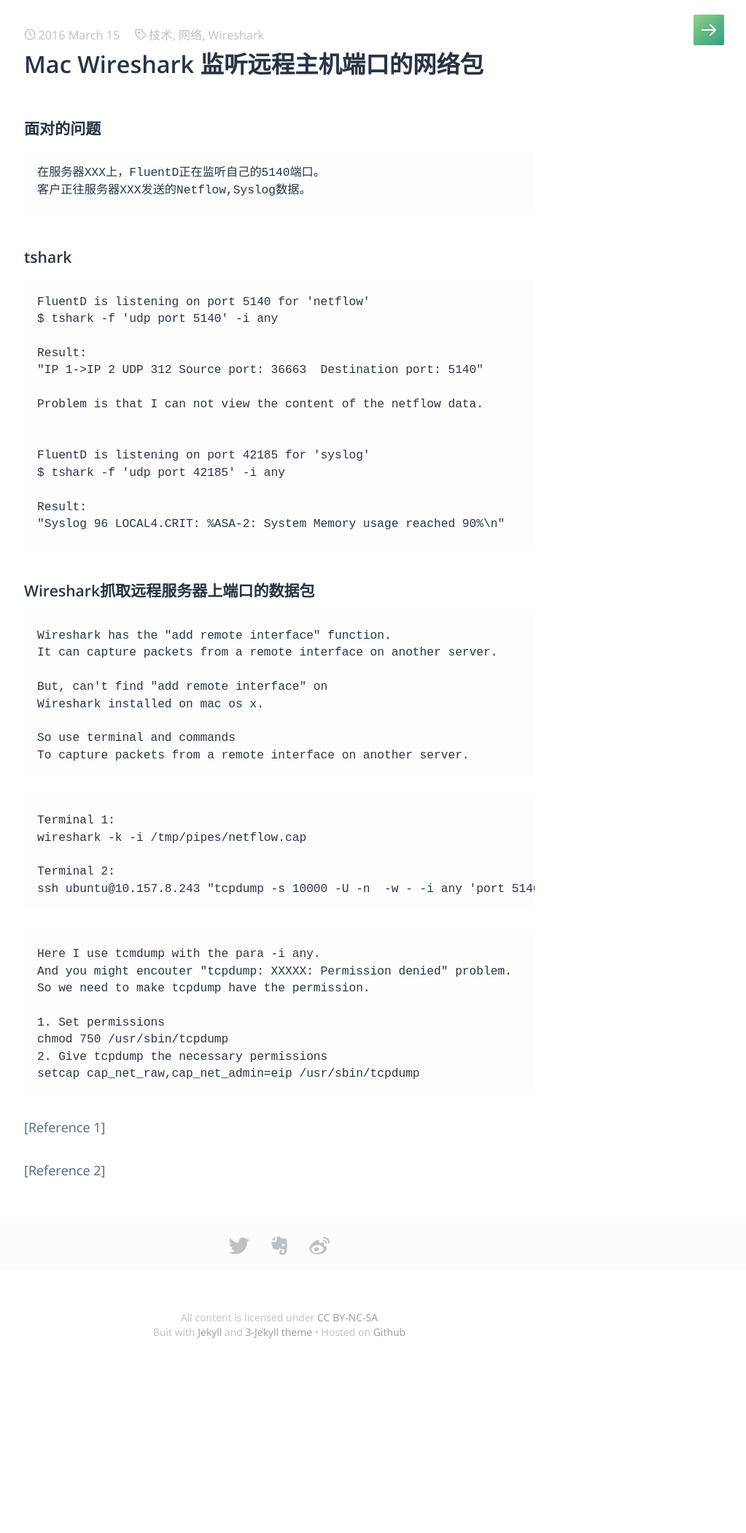
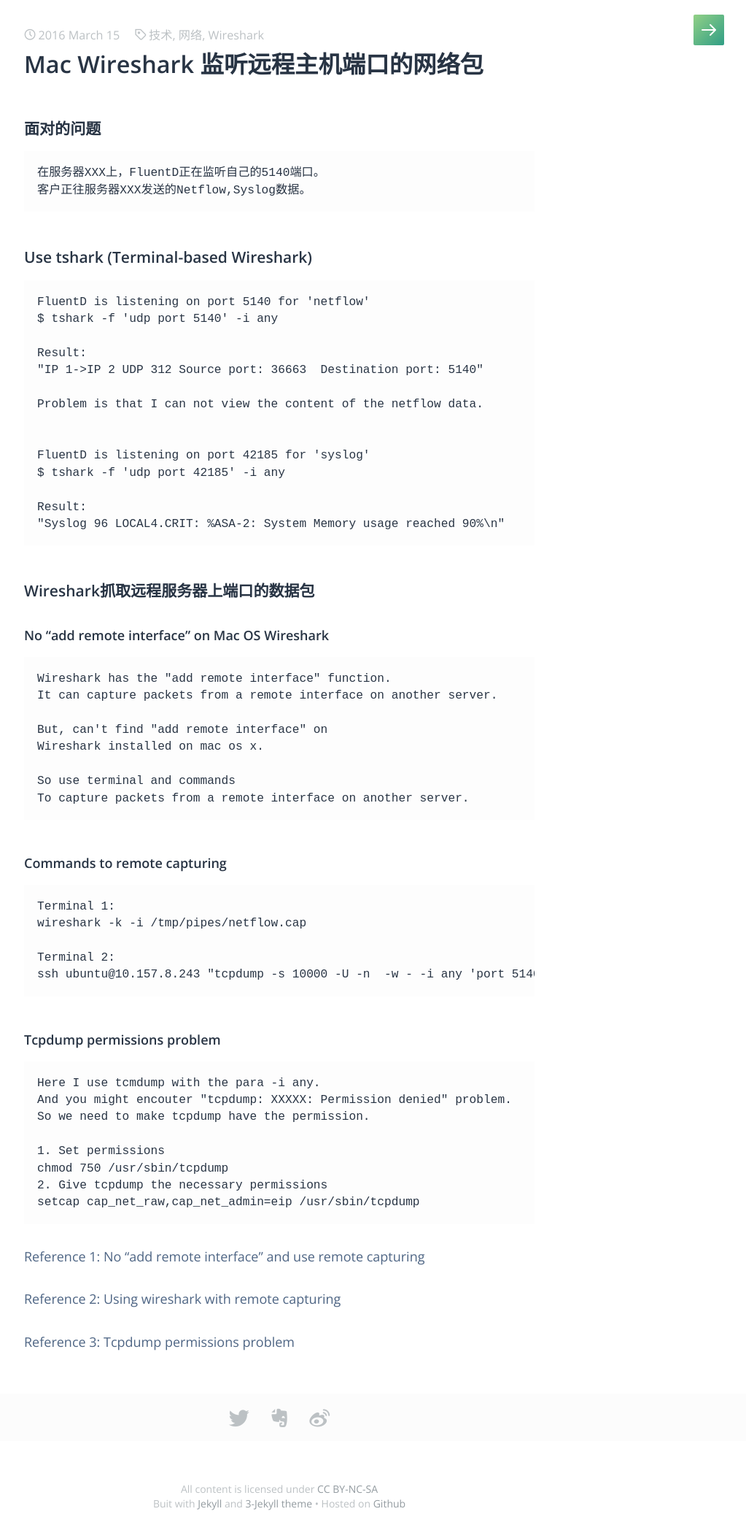
Before and after one commit to zhaohangbo/zhaohangbo.github.io, a Jekyll site: the page built from _posts/tech/2016-03-15-wireshark-remote-capture.md, in a window 1280 px wide. Shown: the whole page at 73% size, without its empty margins (257-1280 px from the left). Built offline with Jekyll 4.4.1, drawn with Linux system fonts in a browser that asks for light colours; some web fonts are replaced; comment, search, counter and statistics services are not loaded.

Commit message:
change wireshark-remote-capture post

````diff
--- a/_posts/tech/2016-03-15-wireshark-remote-capture.md
+++ b/_posts/tech/2016-03-15-wireshark-remote-capture.md
@@ -14,7 +14,7 @@ keywords: 技术,网络,Wireshark
 客户正往服务器XXX发送的Netflow,Syslog数据。
 ```
 
-### tshark
+### Use tshark (Terminal-based Wireshark)
 
 ```
 FluentD is listening on port 5140 for 'netflow'
@@ -35,6 +35,7 @@ Result:
 
 ### Wireshark抓取远程服务器上端口的数据包
 
+#### No “add remote interface” on Mac OS Wireshark
 ```
 Wireshark has the "add remote interface" function.
 It can capture packets from a remote interface on another server.
@@ -46,6 +47,7 @@ So use terminal and commands
 To capture packets from a remote interface on another server.
 ```
 
+#### Commands to remote capturing
 ```
 Terminal 1:
 wireshark -k -i /tmp/pipes/netflow.cap
@@ -53,6 +55,8 @@ wireshark -k -i /tmp/pipes/netflow.cap
 Terminal 2:
 ssh ubuntu@10.157.8.243 "tcpdump -s 10000 -U -n  -w - -i any 'port 5140'" > /tmp/pipes/netflow.cap
 ```
+
+#### Tcpdump permissions problem
 ```
 Here I use tcmdump with the para -i any.
 And you might encouter "tcpdump: XXXXX: Permission denied" problem.
@@ -64,6 +68,8 @@ chmod 750 /usr/sbin/tcpdump
 setcap cap_net_raw,cap_net_admin=eip /usr/sbin/tcpdump
 ```
 
-[[Reference 1]](https://ask.wireshark.org/questions/12644/wireshark-18-installed-on-mac-os-x-107-dont-find-add-remote-interface)
+[Reference 1: No "add remote interface" and use remote capturing](https://ask.wireshark.org/questions/12644/wireshark-18-installed-on-mac-os-x-107-dont-find-add-remote-interface)
 
-[[Reference 2]](http://blog.nielshorn.net/2010/02/using-wireshark-with-remote-capturing/)
+[Reference 2: Using wireshark with remote capturing](http://blog.nielshorn.net/2010/02/using-wireshark-with-remote-capturing/)
+
+[Reference 3: Tcpdump permissions problem](https://askubuntu.com/questions/530920/tcpdump-permissions-problem)
````
